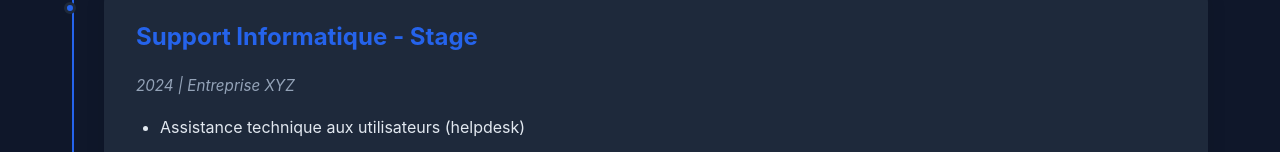
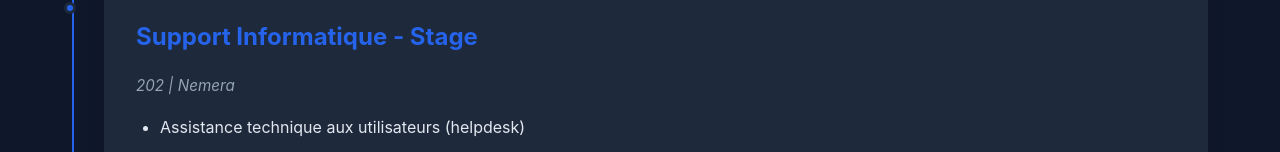
Before and after one commit to thomas-bilhaut/mon-portfolio, a React (Create React App) app: page / in a window 1280 px wide. Both pictures are taken after a click on the button "Expériences". Shown: the part 601-753 px from the top of the page. Built offline with nearby package versions, Linux system fonts and the light colour scheme.

Commit message:
portfolio a jour

```diff
--- a/src/components/Experience.js
+++ b/src/components/Experience.js
@@ -19,7 +19,7 @@ const Experience = () => (
         <div className="timeline-dot"></div>
         <div className="content-card">
           <h3>Support Informatique - Stage</h3>
-          <p className="date">2024 | Entreprise XYZ</p>
+          <p className="date">202 | Nemera</p>
           <ul>
             <li>Assistance technique aux utilisateurs (helpdesk)</li>
             <li>Installation et configuration de postes de travail</li>
```
